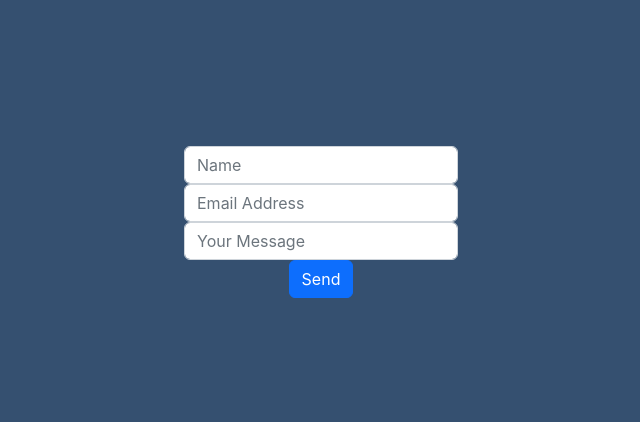
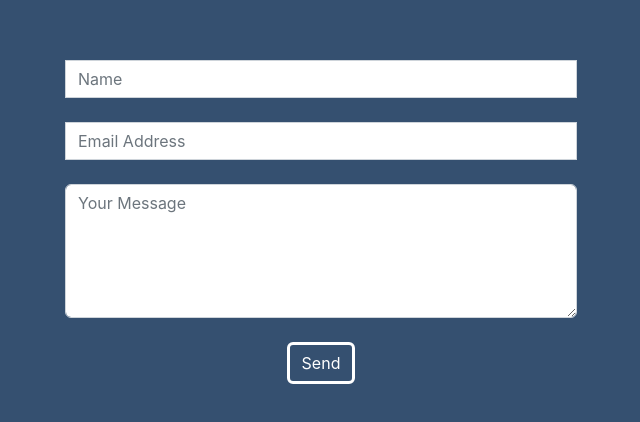
Before and after one commit to abhiram-satha/portfolio, a React (Create React App) app: page / in a window 1280 px wide. Shown: the part 3370-3792 px from the top of the page, without its empty margins (319-959 px from the left). Built offline with nearby package versions, Linux system fonts and the light colour scheme.

Commit message:
Styling the contact page

```diff
--- a/src/components/Contact.css
+++ b/src/components/Contact.css
@@ -4,3 +4,27 @@
   justify-content: center;
   align-items: center;
 }
+
+input.text {
+  width: 40vw;
+  border-radius: 0;
+}
+
+input.message {
+  height: 30vh;
+  display: flex;
+}
+
+textarea {
+  border-radius: 0;
+}
+
+button.btn {
+  border: white solid;
+  color: white;
+}
+
+button.btn:hover {
+  background-color: #B56576;
+  color: white;
+}
--- a/src/components/Contact.jsx
+++ b/src/components/Contact.jsx
@@ -11,24 +11,28 @@ export default function Contact() {
           <input
             type="text"
             placeholder="Name"
-            class="form-control"
+            className="form-control text"
             name="name"
           />
-
+          <br />
           <input
             type="email"
             placeholder="Email Address"
-            class="form-control"
+            className="form-control text"
             name="email"
           />
-          <input
-            type="text"
-            placeholder="Your Message"
-            class="form-control"
-            name="message"
-          />
-
-          <button type="submit" class="btn btn-primary">
+          <br />
+          <div className="message-field">
+            <textarea
+              type="text"
+              rows="5"
+              placeholder="Your Message"
+              className="form-control text message"
+              name="message"
+            />
+          </div>
+          <br />
+          <button type="submit" class="btn">
             Send
           </button>
         </div>
```
